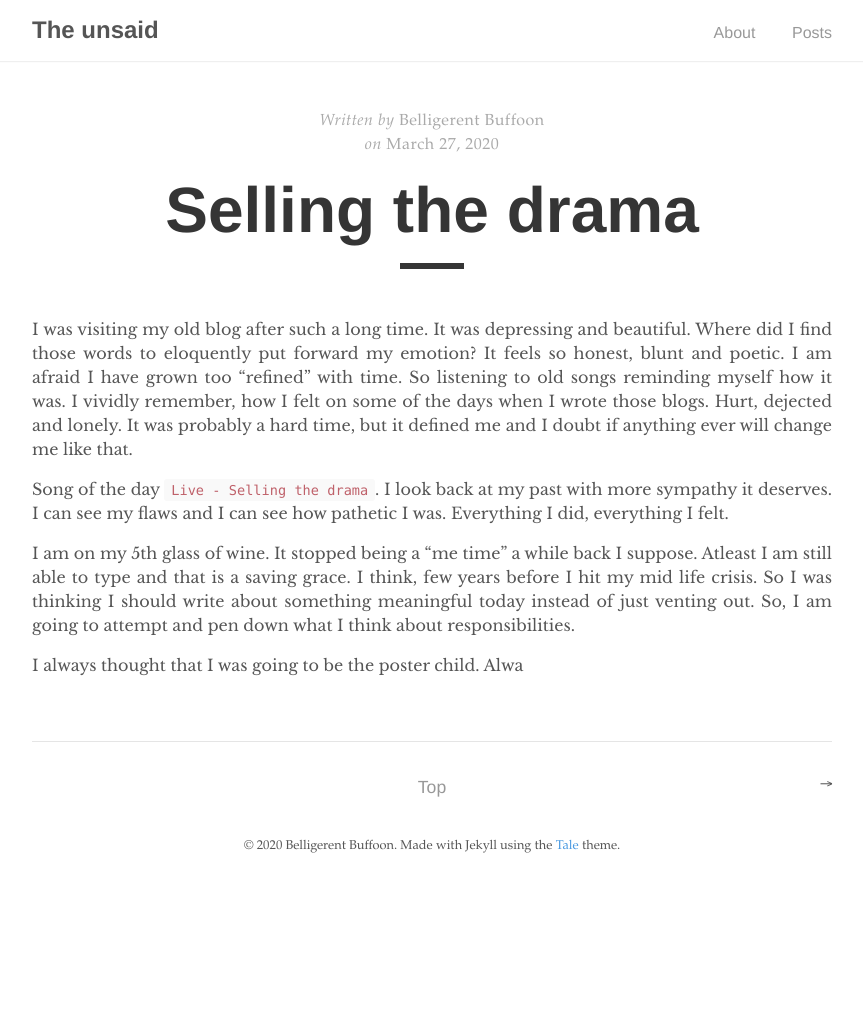
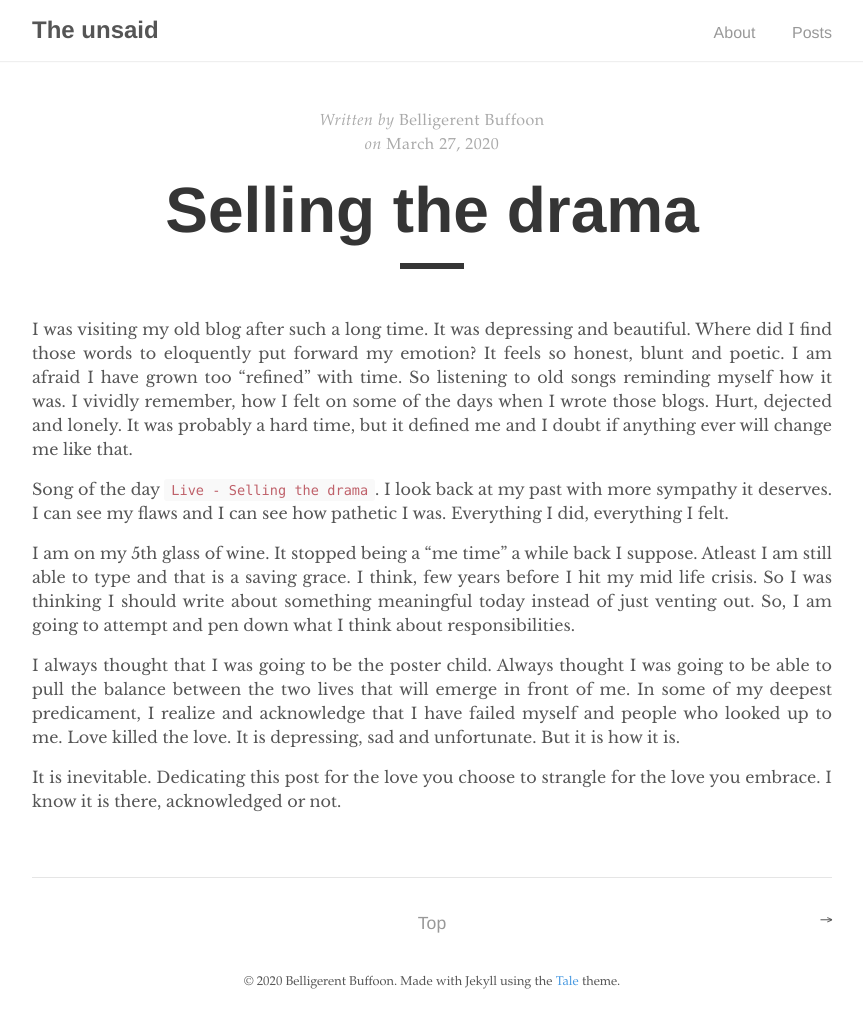
Before and after one commit to incarcerated-thoughts/incarcerated-thoughts.github.com, a Jekyll site: the page built from _posts/2020-03-27-responsibilities.md, in a window 1280 px wide. Shown: the whole page, without its empty margins (208-1071 px from the left). Built offline with Jekyll 4.4.1, drawn with Linux system fonts in a browser that asks for light colours; before the commit the page ends 900 px from its top, so only the background shows below that.

Commit message:
Update 2020-03-27-responsibilities.md

```diff
--- a/_posts/2020-03-27-responsibilities.md
+++ b/_posts/2020-03-27-responsibilities.md
@@ -9,4 +9,6 @@ Song of the day `Live - Selling the drama`. I look back at my past with more sym
 
 I am on my 5th glass of wine. It stopped being a "me time" a while back I suppose. Atleast I am still able to type and that is a saving grace. I think, few years before I hit my mid life crisis. So I was thinking I should write about something meaningful today instead of just venting out. So, I am going to attempt and pen down what I think about responsibilities.
 
-I always thought that I was going to be the poster child. Alwa
+I always thought that I was going to be the poster child. Always thought I was going to be able to pull the balance between the two lives that will emerge in front of me. In some of my deepest predicament, I realize and acknowledge that I have failed myself and people who looked up to me. Love killed the love. It is depressing, sad and unfortunate. But it is how it is.
+
+It is inevitable. Dedicating this post for the love you choose to strangle for the love you embrace. I know it is there, acknowledged or not.
```
